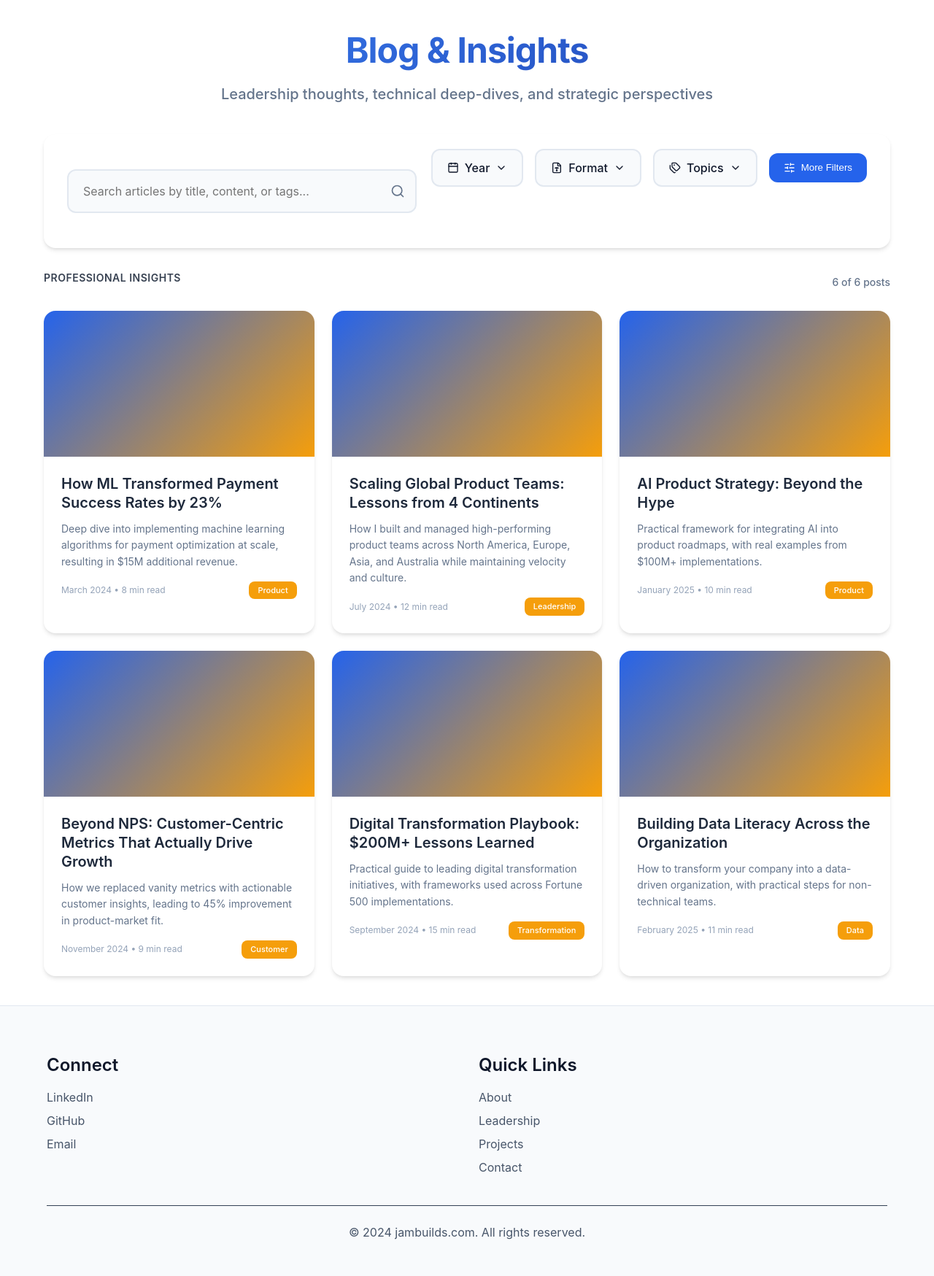
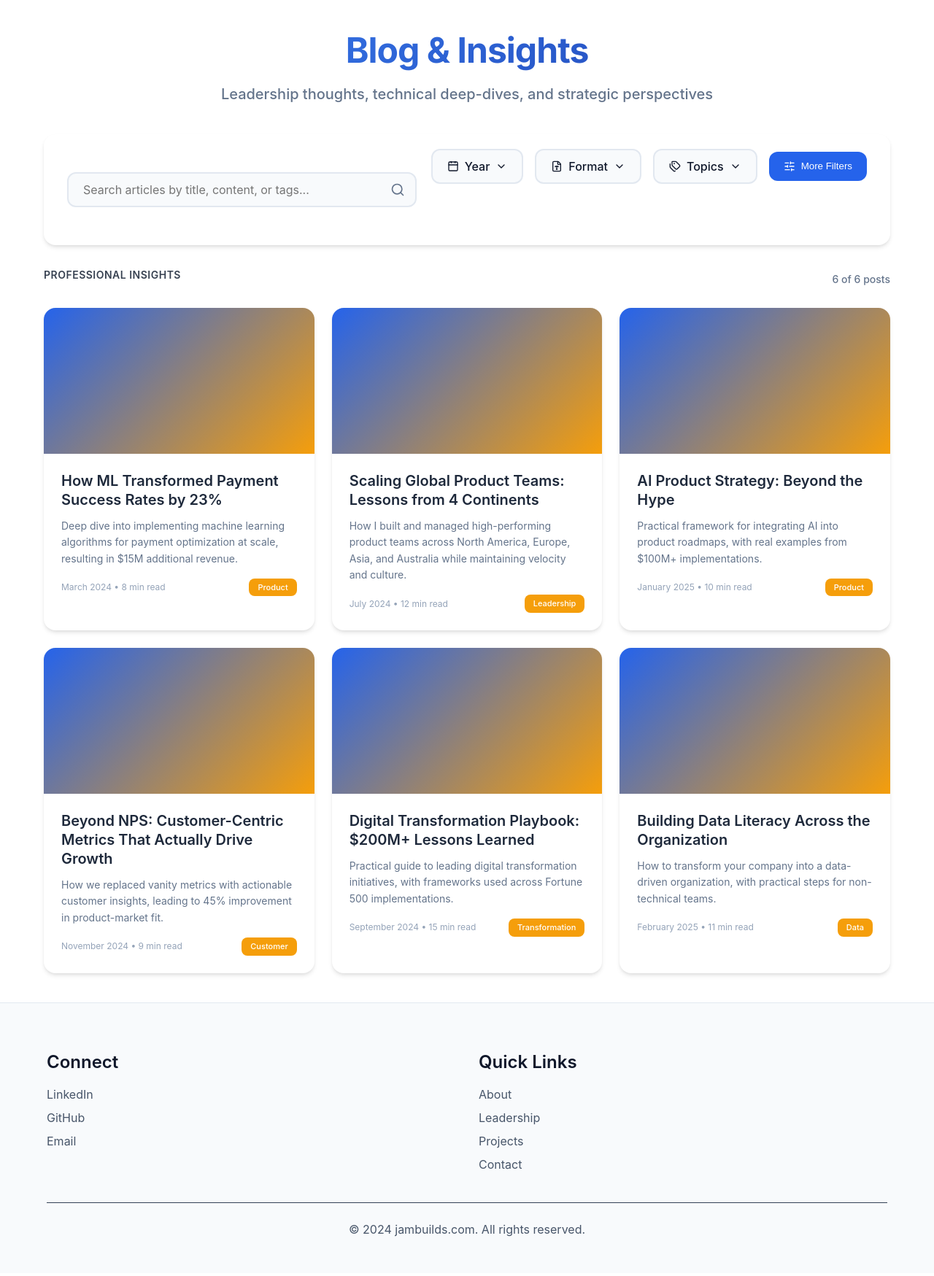
Before and after one commit to jessicamargetich/jambuilds-portfolio, a FastAPI app: page /blog in a window 1280 px wide. Shown: the part 69-1818 px from the top of the page at 73% size. After the commit the page ends 1764 px from the top, so only its background shows below. Run offline with FastAPI, Linux system fonts and the light colour scheme.

Commit message:
Fix blog page search bar alignment and dropdown filter functionality
- Align search bar height with filter dropdown buttons (48px height)
- Add proper display flex alignment for search container
- Fix JavaScript filter logic to handle checked/unchecked state correctly
- Add event handlers for Clear/Apply buttons in dropdowns
- Improve error handling with null checks for DOM elements
- Add debug logging to troubleshoot filter functionality
- Update filter logic to use exclusion-based filtering (unchecked = exclude)

🤖 Generated with [Claude Code](https://claude.com/claude-code)

Co-Authored-By: Claude <noreply@anthropic.com>

```diff
--- a/templates/blog.html
+++ b/templates/blog.html
@@ -49,16 +49,19 @@
     flex: 1;
     min-width: 300px;
     position: relative;
+    display: flex;
+    align-items: center;
 }
 
 .search-input {
     width: 100%;
-    padding: 16px 50px 16px 20px;
+    padding: 12px 50px 12px 20px;
     border: 2px solid #e2e8f0;
     border-radius: 12px;
     font-size: 16px;
     transition: all 300ms ease;
     background: #f8fafc;
+    height: 48px;
 }
 
 .search-input:focus {
@@ -98,6 +101,7 @@
     transition: all 200ms ease;
     font-weight: 500;
     white-space: nowrap;
+    height: 48px;
 }
 
 .dropdown-trigger:hover {
@@ -684,6 +688,15 @@ document.addEventListener('DOMContentLoaded', function() {
     const visibleCountSpan = document.getElementById('visible-count');
     const activeFiltersContainer = document.getElementById('activeFilters');
 
+    console.log('Blog elements found:', {
+        blogCards: blogCards.length,
+        searchInput: !!searchInput,
+        postsContainer: !!postsContainer,
+        noResults: !!noResults,
+        visibleCountSpan: !!visibleCountSpan,
+        activeFiltersContainer: !!activeFiltersContainer
+    });
+
     // Dropdown functionality
     const dropdownTriggers = document.querySelectorAll('.dropdown-trigger');
     const dropdownMenus = document.querySelectorAll('.dropdown-menu');
@@ -726,6 +739,8 @@ document.addEventListener('DOMContentLoaded', function() {
 
     // Handle filter selection
     const checkboxes = document.querySelectorAll('.dropdown-option input[type="checkbox"]');
+    console.log('Found checkboxes:', checkboxes.length);
+
     checkboxes.forEach(checkbox => {
         checkbox.addEventListener('change', (e) => {
             const value = e.target.value;
@@ -737,6 +752,35 @@ document.addEventListener('DOMContentLoaded', function() {
             } else {
                 activeFilters = activeFilters.filter(f => f.value !== value);
                 e.target.closest('.dropdown-option').classList.remove('active');
+            }
+
+            updateActiveFilters();
+            applyFilters();
+        });
+    });
+
+    // Handle dropdown Clear/Apply buttons
+    document.querySelectorAll('.dropdown-btn').forEach(btn => {
+        btn.addEventListener('click', (e) => {
+            e.preventDefault();
+            e.stopPropagation();
+
+            const dropdown = e.target.closest('.dropdown-menu');
+            const dropdownType = dropdown.getAttribute('data-menu');
+
+            if (e.target.textContent.trim() === 'Clear') {
+                // Clear all checkboxes in this dropdown
+                const dropdownCheckboxes = dropdown.querySelectorAll('input[type="checkbox"]');
+                dropdownCheckboxes.forEach(cb => {
+                    cb.checked = false;
+                    cb.closest('.dropdown-option').classList.remove('active');
+                    // Remove from activeFilters
+                    activeFilters = activeFilters.filter(f => f.value !== cb.value);
+                });
+            } else if (e.target.textContent.trim() === 'Apply') {
+                // Close the dropdown
+                dropdown.classList.remove('active');
+                dropdown.previousElementSibling.classList.remove('active');
             }
 
             updateActiveFilters();
@@ -780,7 +824,9 @@ document.addEventListener('DOMContentLoaded', function() {
     }
 
     // Clear all filters
-    document.querySelector('.clear-all-btn').addEventListener('click', () => {
+    const clearAllBtn = document.querySelector('.clear-all-btn');
+    if (clearAllBtn) {
+        clearAllBtn.addEventListener('click', () => {
             activeFilters = [];
             checkboxes.forEach(checkbox => {
                 checkbox.checked = true;
@@ -789,6 +835,7 @@ document.addEventListener('DOMContentLoaded', function() {
             updateActiveFilters();
             applyFilters();
         });
+    }
 
     // Apply filters function
     function applyFilters(searchQuery = '') {
@@ -798,10 +845,11 @@ document.addEventListener('DOMContentLoaded', function() {
             theme: []
         };
 
-        // Collect selected filters
+        // Collect only unchecked filters (unchecked means exclude)
         checkboxes.forEach(checkbox => {
-            if (checkbox.checked) {
+            if (!checkbox.checked) {
                 const filterType = checkbox.dataset.filter;
+                if (!selectedFilters[filterType]) selectedFilters[filterType] = [];
                 selectedFilters[filterType].push(checkbox.value);
             }
         });
@@ -810,19 +858,17 @@ document.addEventListener('DOMContentLoaded', function() {
 
         blogCards.forEach(card => {
             const cardYear = card.dataset.year;
-            const cardFormats = card.dataset.formats.split(',');
-            const cardThemes = card.dataset.themes.split(',');
+            const cardFormats = card.dataset.formats.split(',').map(f => f.trim());
+            const cardThemes = card.dataset.themes.split(',').map(t => t.trim());
             const cardText = card.textContent.toLowerCase();
 
-            // Check if card matches filters
-            const yearMatch = selectedFilters.year.length === 0 || selectedFilters.year.includes(cardYear);
-            const formatMatch = selectedFilters.format.length === 0 ||
-                selectedFilters.format.some(f => cardFormats.includes(f));
-            const themeMatch = selectedFilters.theme.length === 0 ||
-                selectedFilters.theme.some(t => cardThemes.includes(t));
+            // Check if card should be excluded (filtered out)
+            const yearExcluded = selectedFilters.year.includes(cardYear);
+            const formatExcluded = selectedFilters.format.some(f => cardFormats.includes(f));
+            const themeExcluded = selectedFilters.theme.some(t => cardThemes.includes(t));
             const searchMatch = searchQuery === '' || cardText.includes(searchQuery.toLowerCase());
 
-            const shouldShow = yearMatch && formatMatch && themeMatch && searchMatch;
+            const shouldShow = !yearExcluded && !formatExcluded && !themeExcluded && searchMatch;
 
             if (shouldShow) {
                 card.style.display = 'block';
@@ -833,10 +879,16 @@ document.addEventListener('DOMContentLoaded', function() {
         });
 
         // Update visible count
+        if (visibleCountSpan) {
             visibleCountSpan.textContent = visibleCount;
+        }
 
         // Show/hide no results message
+        if (noResults) {
             noResults.style.display = visibleCount === 0 ? 'block' : 'none';
+        }
+
+        console.log('Applied filters:', selectedFilters, 'Visible count:', visibleCount);
     }
 
     // Search functionality
```
Lines whose indentation alone changed are shown as unchanged.
